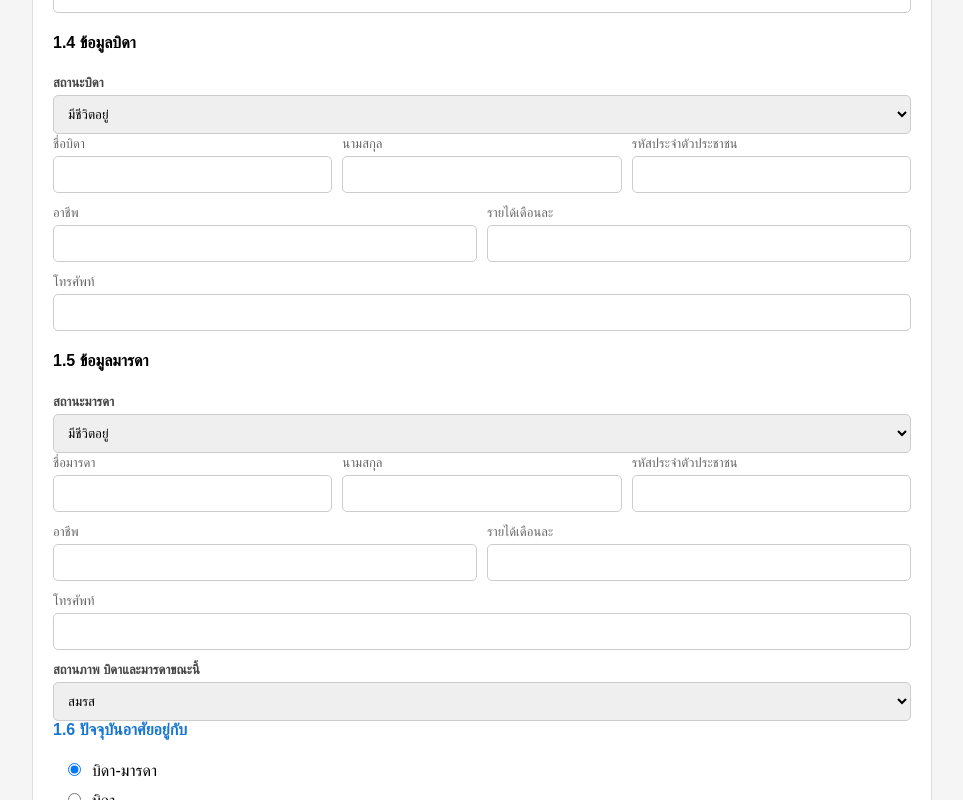
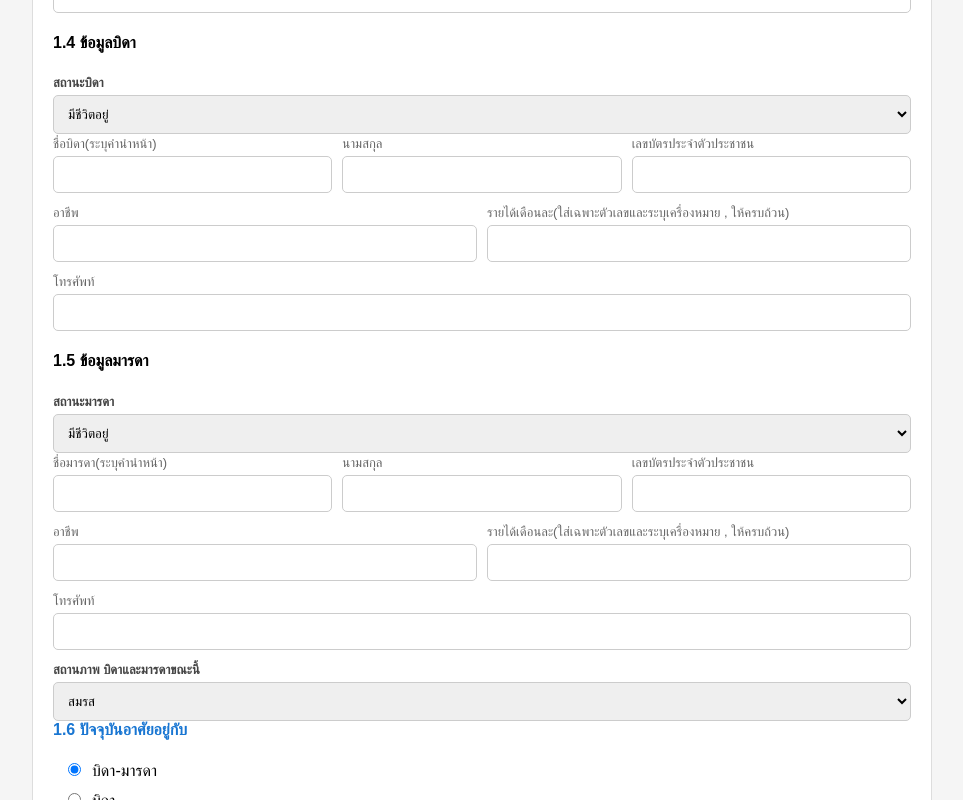
Before and after one commit to ruwaidawy-wq/kunpoom-sk03, a React (Create React App) app: page / in a window 1280 px wide. Shown: the part 1420-2220 px from the top of the page, without its empty margins (158-1121 px from the left). Built offline with nearby package versions, Linux system fonts and the light colour scheme.

Commit message:
Update ApplicationForm.js

```diff
--- a/src/ApplicationForm.js
+++ b/src/ApplicationForm.js
@@ -328,10 +328,10 @@ options={[
             onChange={handleChange}
           />
           <Row>
-            <Input label="ชื่อบิดา" name="f_name" onChange={handleChange} />
+            <Input label="ชื่อบิดา(ระบุคำนำหน้า)" name="f_name" onChange={handleChange} />
             <Input label="นามสกุล" name="f_surname" onChange={handleChange} />
             <Input
-              label="รหัสประจำตัวประชาชน"
+              label="เลขบัตรประจำตัวประชาชน"
               name="f_id"
               onChange={handleChange}
             />
@@ -339,7 +339,7 @@ options={[
           <Row>
             <Input label="อาชีพ" name="f_job" onChange={handleChange} />
             <Input
-              label="รายได้เดือนละ"
+              label="รายได้เดือนละ(ใส่เฉพาะตัวเลขและระบุเครื่องหมาย , ให้ครบถ้วน)"
               name="f_income"
               onChange={handleChange}
             />
@@ -356,10 +356,10 @@ options={[
             onChange={handleChange}
           />
           <Row>
-            <Input label="ชื่อมารดา" name="m_name" onChange={handleChange} />
+            <Input label="ชื่อมารดา(ระบุคำนำหน้า)" name="m_name" onChange={handleChange} />
             <Input label="นามสกุล" name="m_surname" onChange={handleChange} />
             <Input
-              label="รหัสประจำตัวประชาชน"
+              label="เลขบัตรประจำตัวประชาชน"
               name="m_id"
               onChange={handleChange}
             />
@@ -367,7 +367,7 @@ options={[
           <Row>
             <Input label="อาชีพ" name="m_job" onChange={handleChange} />
             <Input
-              label="รายได้เดือนละ"
+              label="รายได้เดือนละ(ใส่เฉพาะตัวเลขและระบุเครื่องหมาย , ให้ครบถ้วน)"
               name="m_income"
               onChange={handleChange}
             />
@@ -666,7 +666,7 @@ options={[
               onChange={handleChange}
             />
             <Input
-              label="5. ภาระหนี้สิน (ถ้ามี ระบุจำนวนบาท)"
+              label="5. ภาระหนี้สิน (ถ้ามี ให้ใส่เฉพาะตัวเลขและระบุเครื่องหมาย , ให้ครบถ้วน)"
               name="debt_amount"
               type="number"
               onChange={handleChange}
```
